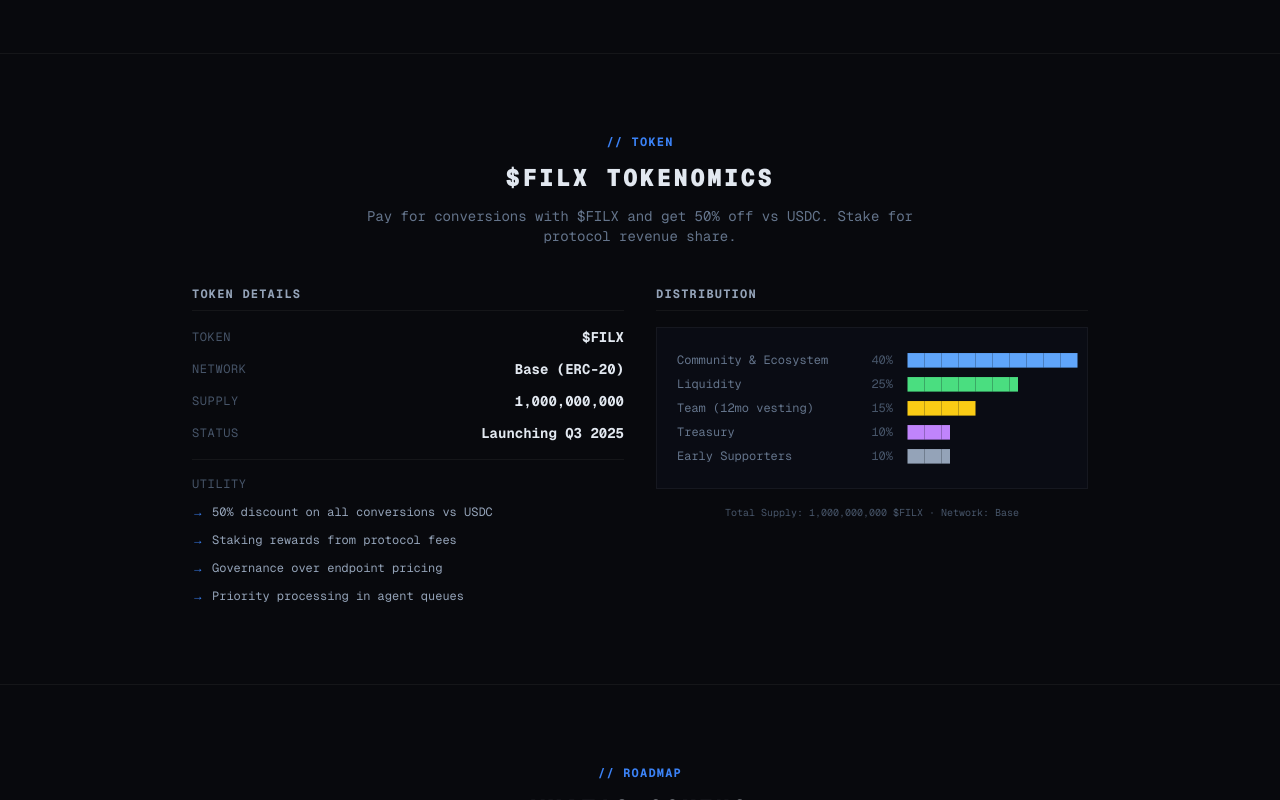
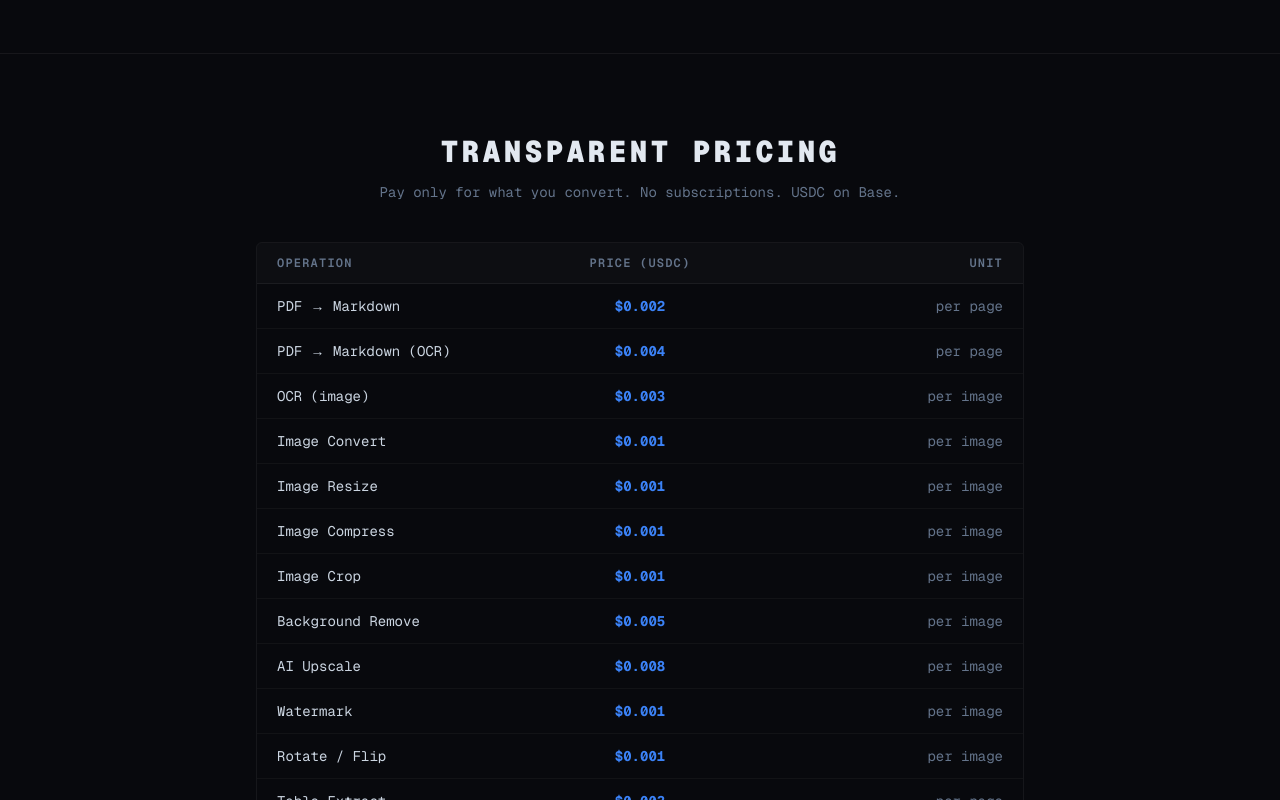
Before and after one commit to filx-io/filx, a Next.js app in the folder frontend/: page / in a window 1280 px wide. Shown: the part 7200-8000 px from the top of the page. Built offline with nearby package versions, Linux system fonts and the light colour scheme; no server answers.

Commit message:
remove roadmap and tokenomics sections from homepage

```diff
--- a/frontend/app/page.tsx
+++ b/frontend/app/page.tsx
@@ -7,8 +7,6 @@ import { AllTools } from "@/components/all-tools";
 import { AgentSnippet } from "@/components/agent-snippet";
 import { UseCases } from "@/components/use-cases";
 import { Integrations } from "@/components/integrations";
-import { Tokenomics } from "@/components/tokenomics";
-import { Roadmap } from "@/components/roadmap";
 import { PricingTable } from "@/components/pricing-table";
 import { Security } from "@/components/security";
 import { Footer } from "@/components/footer";
@@ -25,8 +23,6 @@ export default function HomePage() {
       <AgentSnippet />
       <UseCases />
       <Integrations />
-      <Tokenomics />
-      <Roadmap />
       <PricingTable />
       <Security />
       <Footer />
```
